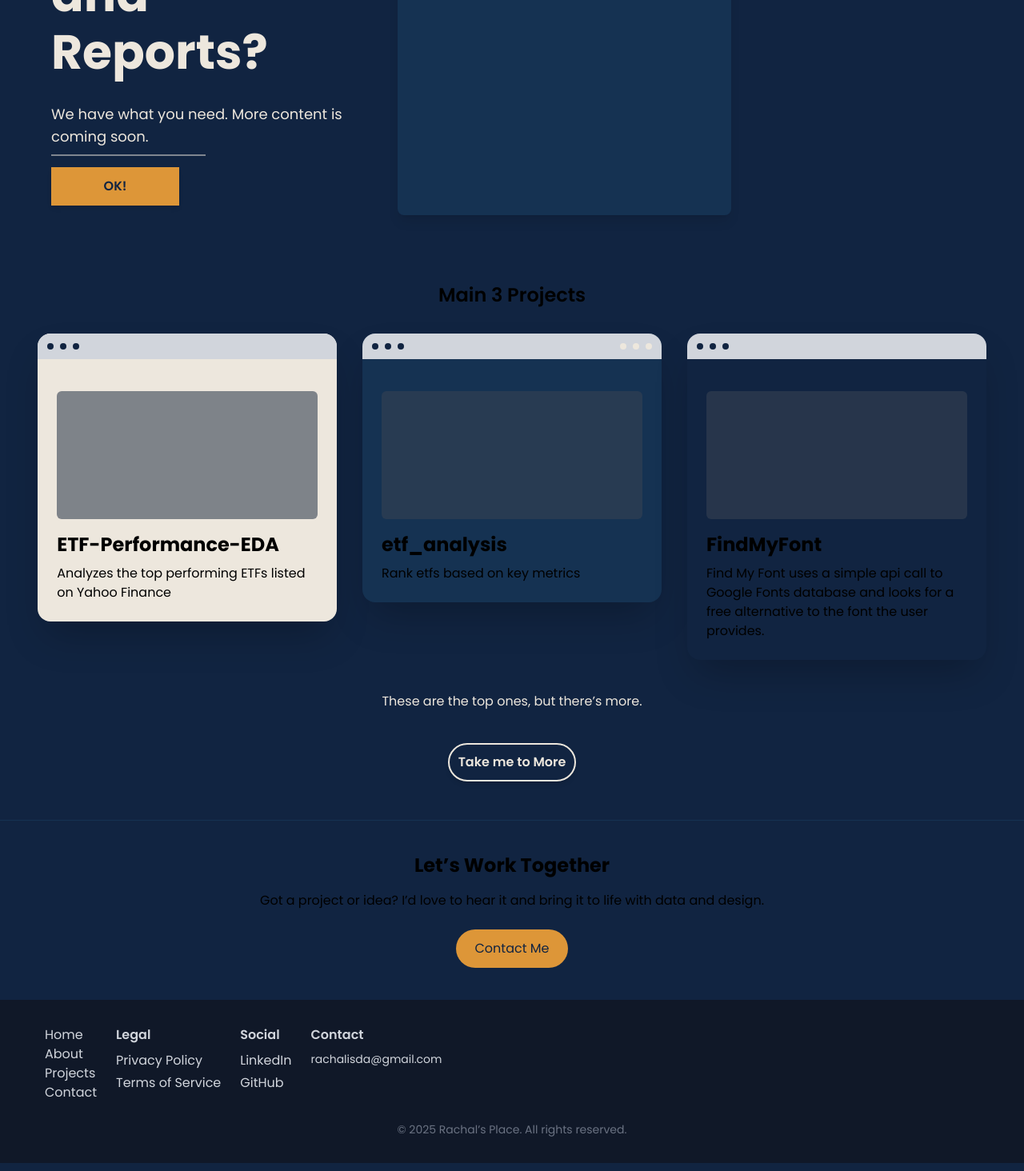
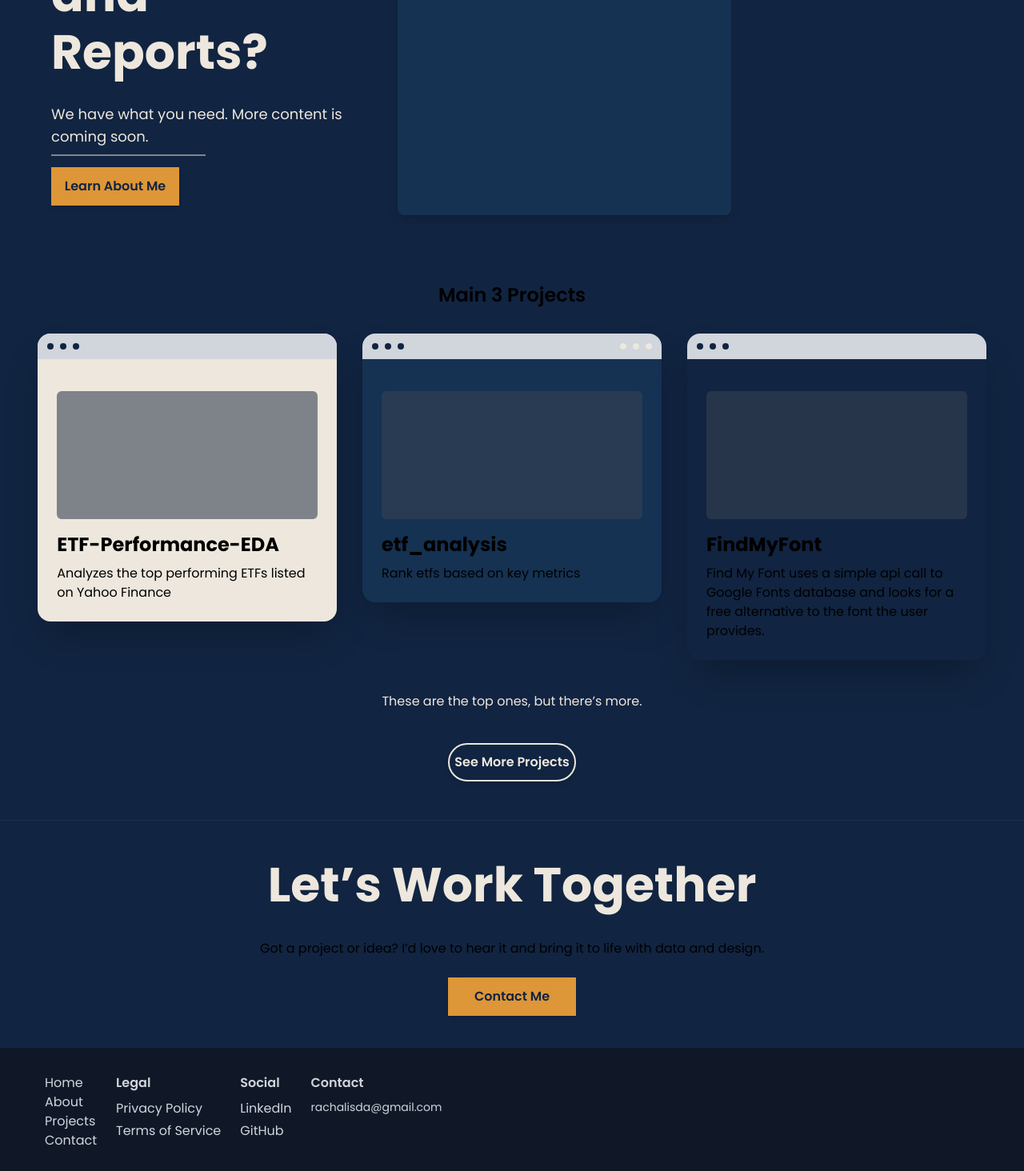
Before and after one commit to Rachalisda/personal-web, a Next.js app in the folder personal-web/: page / in a window 1280 px wide. Shown: the part 483-1947 px from the top of the page at 80% size. Built offline with nearby package versions, Linux system fonts and the light colour scheme.

Commit message:
projects page integrated

```diff
--- a/personal-web/src/app/page.js
+++ b/personal-web/src/app/page.js
@@ -4,6 +4,10 @@ import Card from './styles/card';
 import Link from "next/link";
 import publicRepos from '@/app/data/github-repos.json';
 import Contact from './styles/contact-section';
+import navLinks from '@/app/data/links.json';
+
+
+const aboutLink = navLinks.find(link => link.label === 'About')?.href || '/about';
 
 export default function Page() {
   return (
@@ -21,7 +25,11 @@ export default function Page() {
                 We have what you need. More content is coming soon.
                 <span className="absolute left-0 bottom-[-10px] w-[50%] h-[2px] bg-[var(--text-color)] opacity-50"></span>
               </p>
-              <Button variant="primary">OK!</Button>
+              <div>
+              <Link href={aboutLink}>
+                <Button variant="primary">Learn About Me</Button>
+              </Link>
+            </div>
             </div>
             <div className="hidden sm:block sm:w-1/2 relative z-0">
               <div className="bg-[var(--foreground)] h-[400px] w-full p-10 rounded-lg shadow-lg" />
@@ -62,7 +70,7 @@ export default function Page() {
 
         <div className="text-center">
           <Link href="/projects">
-            <Button variant="secondary">Take me to More</Button>
+            <Button variant="secondary">See More Projects</Button>
           </Link>
         </div>
       </section>
--- a/personal-web/src/app/projects/[name]/page.js
+++ b/personal-web/src/app/projects/[name]/page.js
@@ -1,44 +1,10 @@
-import React from 'react';
-import Link from 'next/link';
-import ReactMarkdown from 'react-markdown';
-import rehypeRaw from 'rehype-raw';
-import NotFound from './../../styles/readme-not-found';
-import BackButton from '@/app/styles/back-button'; // adjust path if needed
+// src/app/projects/[name]/page.js
 
+export { default } from './read-me-render';
+
+export const dynamicParams = true;
 
 export async function generateStaticParams() {
   const repos = require('@/app/data/github-repos.json');
   return repos.map(r => ({ name: r.name }));
 }
-
-export default async function ProjectPage({ params }) {
-  const { name } = params;
-  const url = `https://raw.githubusercontent.com/Rachalisda/${name}/main/README.md`;
-  const res = await fetch(url);
-
-  if (!res.ok) {
-  return <NotFound repoName={name} />;
-  }
-  const markdown = await res.text();
-
-  return (
-    <div className="prose dark:prose-invert mx-auto p-8">
-      <BackButton />
-      <ReactMarkdown rehypePlugins={[rehypeRaw]} components={{
-        img: ({ src, alt }) => {
-          const path = src.startsWith('http')
-            ? src
-            : `https://raw.githubusercontent.com/Rachalisda/${name}/main/${src}`;
-          return <img src={path} alt={alt} className="rounded-lg" />;
-        },
-        a: ({ href, children }) => (
-          <Link href={href} className="text-blue-600 hover:underline">
-            {children}
-          </Link>
-        ),
-      }}>
-        {markdown}
-      </ReactMarkdown>
-    </div>
-  );
-}
--- /dev/null
+++ b/personal-web/src/app/projects/[name]/read-me-render.js
@@ -0,0 +1,52 @@
+import React from 'react';
+import Link from 'next/link';
+import ReactMarkdown from 'react-markdown';
+import rehypeRaw from 'rehype-raw';
+import NotFound from './../../styles/readme-not-found';
+import BackButton from '@/app/styles/back-button';
+
+async function fetchReadme(name) {
+  const url = `https://raw.githubusercontent.com/Rachalisda/${name}/main/README.md`;
+  const res = await fetch(url);
+  if (!res.ok) return null;
+  return await res.text();
+}
+
+// ✅ Only accepts `name` — not params
+async function renderReadmePage(name) {
+  const readme = await fetchReadme(name);
+
+  if (!readme) {
+    return <NotFound repoName={name} />;
+  }
+
+  return (
+    <div className="prose dark:prose-invert mx-auto p-8">
+      <BackButton />
+      <ReactMarkdown
+        rehypePlugins={[rehypeRaw]}
+        components={{
+          img: ({ src, alt }) => {
+            const path = src.startsWith('http')
+              ? src
+              : `https://raw.githubusercontent.com/Rachalisda/${name}/main/${src}`;
+            return <img src={path} alt={alt} className="rounded-lg" />;
+          },
+          a: ({ href, children }) => (
+            <Link href={href} className="text-blue-600 hover:underline">
+              {children}
+            </Link>
+          ),
+        }}
+      >
+        {readme}
+      </ReactMarkdown>
+    </div>
+  );
+}
+
+// ✅ Unwrap params.name *before* passing down
+export default async function ReadmeRenderer({ params }) {
+  const name = params?.name;
+  return await renderReadmePage(name);
+}
--- a/personal-web/src/app/styles/contact-section.js
+++ b/personal-web/src/app/styles/contact-section.js
@@ -1,27 +1,15 @@
 import Link from 'next/link';
+import Button from '@/app/styles/button';
 
 export default function Contact() {
   return (
     <section className="text-center py-10 border-t border-[var(--foreground)]">
-      <h2 className="text-2xl font-bold mb-4">Let’s Work Together</h2>
+      <h1 className="text-2xl font-bold mb-4">Let’s Work Together</h1>
       <p className="text-md mb-6">
         Got a project or idea? I’d love to hear it and bring it to life with data and design.
       </p>
-      <Link href="/contact"
-
-          className="
-            inline-block
-            bg-[var(--emphasis)]
-            text-[var(--background)]
-            px-6 py-3
-            rounded-full
-            hover:bg-[var(--emphasis-shadow)]
-            focus:outline-none focus:ring-2 focus:ring-offset-2 focus:ring-[var(--emphasis)]
-            transition
-          "
-          >
-          Contact Me
-
+      <Link href="/contact">
+            <Button variant="primary">Contact Me</Button>
       </Link>
     </section>
   );
```
